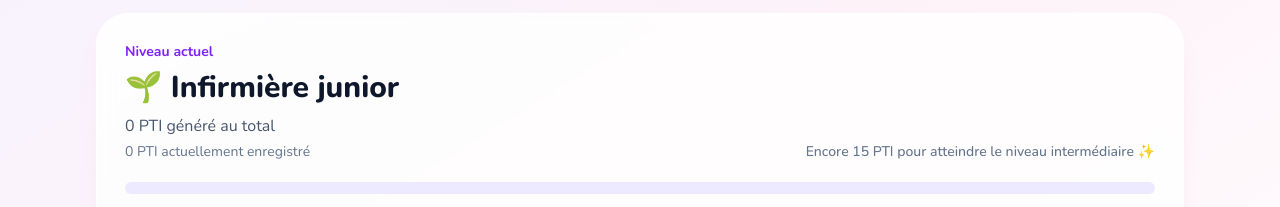
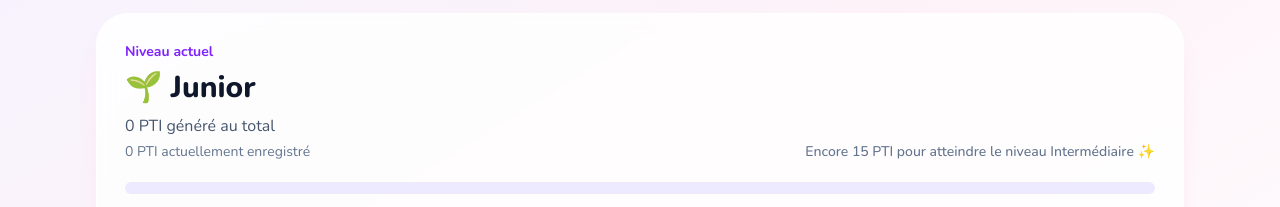
Before and after one commit to RoxanneChamb/repere-pti, a Next.js app: page /mes-pti in a window 1280 px wide. Shown: the part 224-431 px from the top of the page. Built offline with nearby package versions, Linux system fonts and the light colour scheme; no server answers.

Commit message:
changement des niveaux

```diff
--- a/app/generer/page.tsx
+++ b/app/generer/page.tsx
@@ -136,7 +136,6 @@ if (!profile) {
 
   <p className="mt-4 max-w-2xl text-lg leading-8 text-slate-600">
     Décris une situation clinique et obtiens un PTI structuré pour soutenir ton apprentissage et tes stages.
-    ⚠️ N'inscris jamais le nom, la date de naissance ou toute autre information permettant d'identifier un patient.
   </p>
 </div>
 
--- a/app/mes-pti/page.tsx
+++ b/app/mes-pti/page.tsx
@@ -10,18 +10,18 @@ export default function MesPTIPage() {
   const [nbPTI, setNbPTI] = useState(0);
   const [email, setEmail] = useState("");
 
-  let niveau = "🌱 Infirmière junior";
+  let niveau = "🌱 Junior";
   let prochainPalier = 15;
-  let prochainNiveau = "intermédiaire";
+  let prochainNiveau = "Intermédiaire";
 
   if (nbPTI >= 15 && nbPTI < 30) {
-    niveau = "🌸 Infirmière intermédiaire";
+    niveau = "🌸 Intermédiaire";
     prochainPalier = 30;
-    prochainNiveau = "sénior";
+    prochainNiveau = "Sénior";
   } else if (nbPTI >= 30 && nbPTI < 60) {
     niveau = "⭐ Infirmière sénior";
     prochainPalier = 60;
-    prochainNiveau = "experte clinique";
+    prochainNiveau = "Experte clinique";
   } else if (nbPTI >= 60) {
     niveau = "👑 Experte clinique";
   }
```
